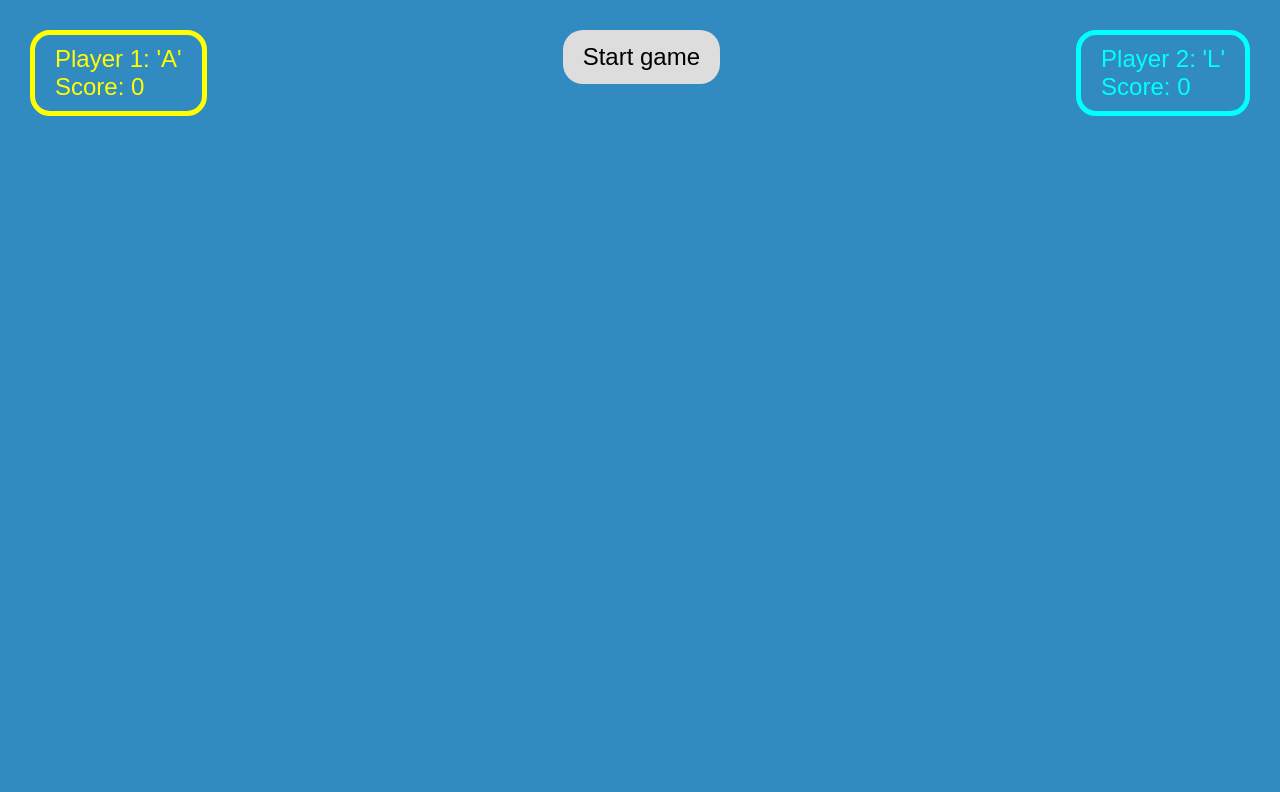
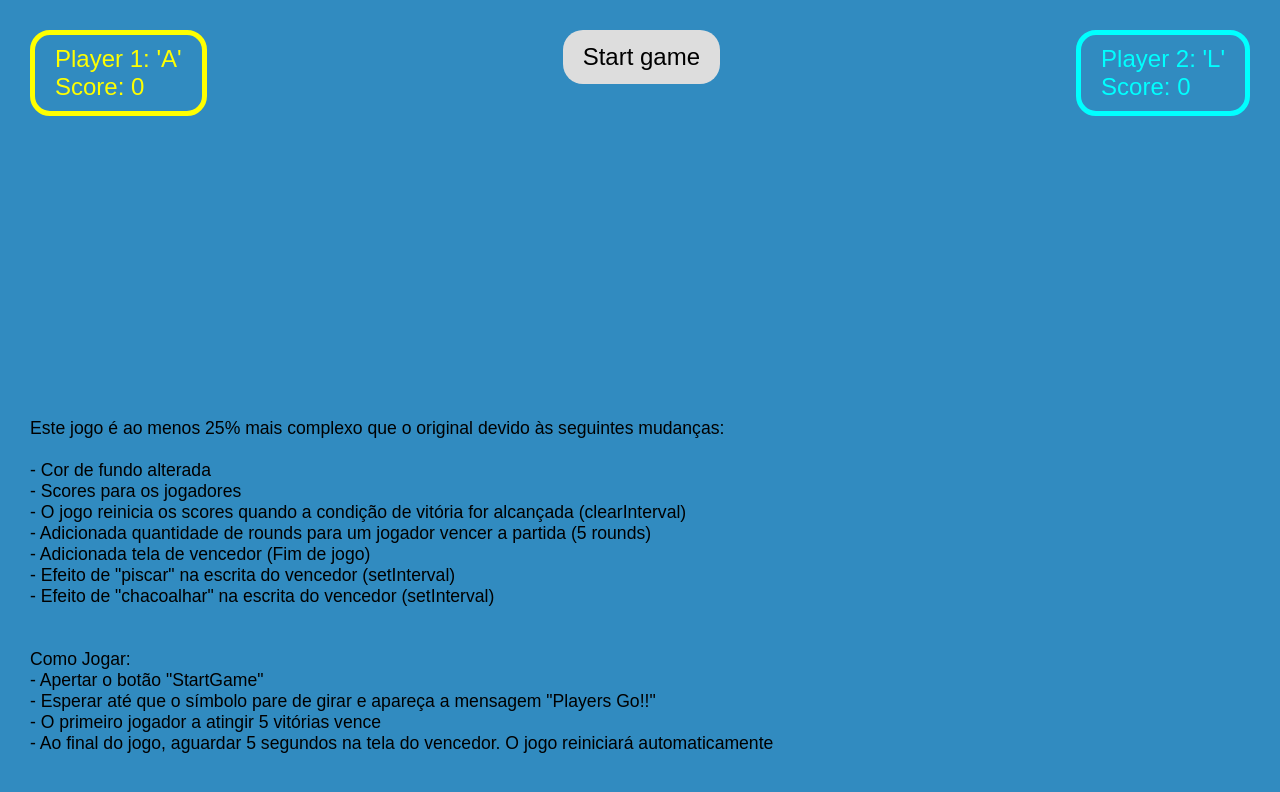
Before and after one commit to Minalinsky/Async-Reflex-Game, a plain HTML site: page index.html in a window 1280 px wide. Drawn offline with Linux system fonts and the light colour scheme.

Commit message:
Versão Final

```diff
--- a/index.html
+++ b/index.html
@@ -70,6 +70,9 @@
         align-items: center;
         justify-content: space-between;
       }
+      .instructions{
+          font-size: 110%;
+      }
       /* Button-specific styling */
       button {
         border: 0;
@@ -116,7 +119,22 @@
           <button>Start game</button>
           <p class="result"></p>
         </div>
-      </div>
+    </div>
+    <p class = "instructions"> Este jogo é ao menos 25% mais complexo que o original devido às seguintes mudanças: <br><br>
+        - Cor de fundo alterada<br>
+        - Scores para os jogadores<br>
+        - O jogo reinicia os scores quando a condição de vitória for alcançada (clearInterval)<br>
+        - Adicionada quantidade de rounds para um jogador vencer a partida (5 rounds)<br>
+        - Adicionada tela de vencedor (Fim de jogo)<br>
+        - Efeito de "piscar" na escrita do vencedor (setInterval)<br>
+        - Efeito de "chacoalhar" na escrita do vencedor (setInterval)<br><br><br>
+
+        Como Jogar: <br>
+        - Apertar o botão "StartGame"<br>
+        - Esperar até que o símbolo pare de girar e apareça a mensagem "Players Go!!"<br>
+        - O primeiro jogador a atingir 5 vitórias vence<br>
+        - Ao final do jogo, aguardar 5 segundos na tela do vencedor. O jogo reiniciará automaticamente
+    </p>
 
       <p id = "winner">WINNER</p>
     </section>
@@ -179,6 +197,7 @@
         }
 
         function start() { //chamada ao apertar o botao de Play
+            document.querySelector('.instructions').style.display = 'none'; //apaga as instruções da tela na primeira execução
             draw();
             spinnerContainer.style.display = 'block';
             btn.style.display = 'none';
```
Also changed, not shown: 1 other file.
